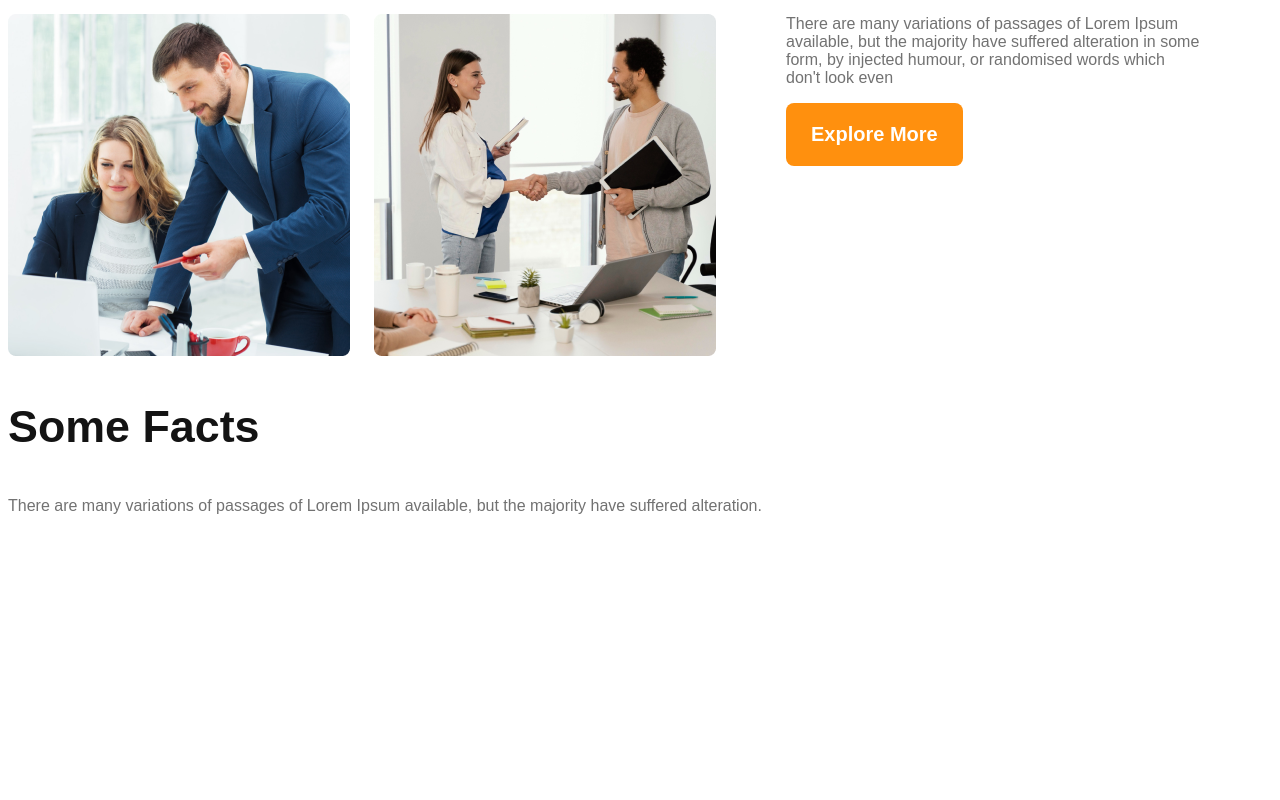
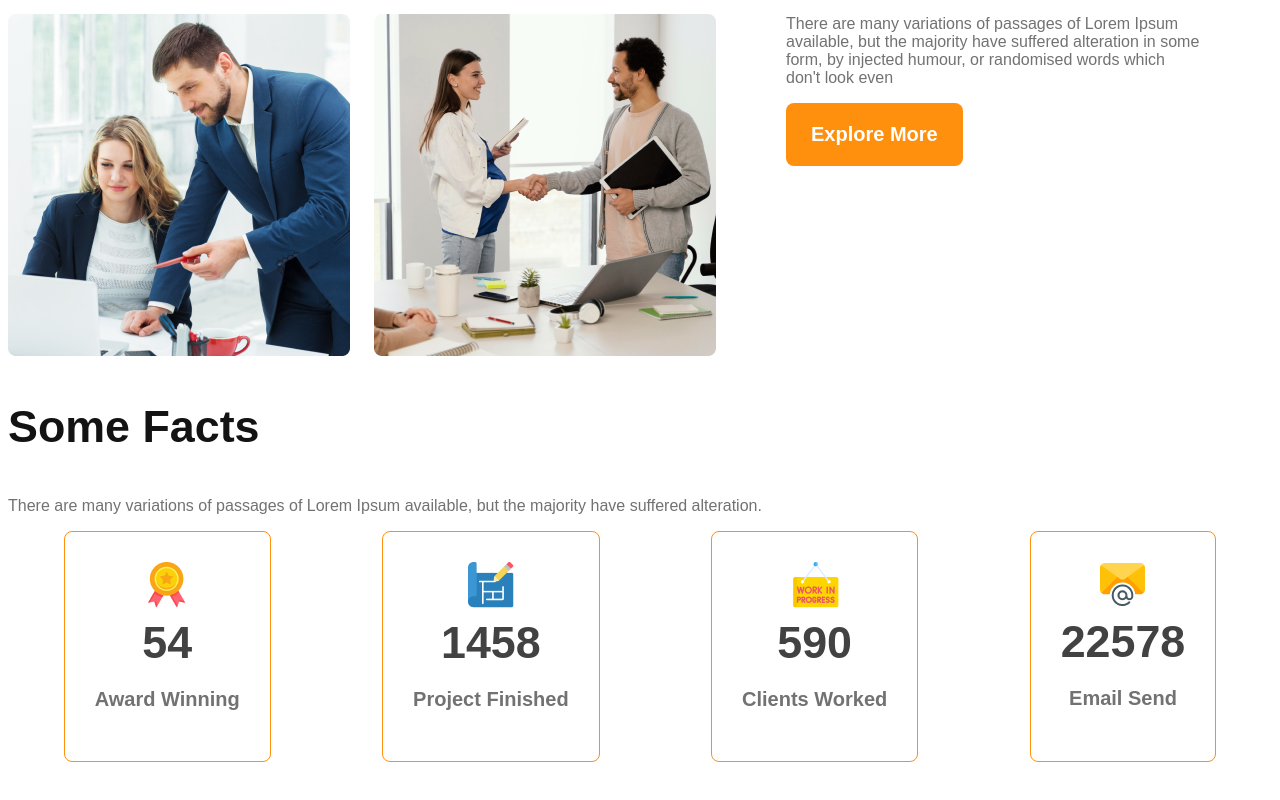
Before and after one commit to zaman-atif/g3-architects-website, a plain HTML site: page index.html in a window 1280 px wide. Shown: the part 1424-2224 px from the top of the page. Before the commit the page ends 2009 px from the top, so only its background shows below. Drawn offline with Linux system fonts and the light colour scheme.

Commit message:
primary facts section done

```diff
--- a/index.html
+++ b/index.html
@@ -64,6 +64,28 @@
         <section class="facts">
             <h3 class="section-title">Some Facts</h3>
             <p class="text-light-gray">There are many variations of passages of Lorem Ipsum available, but the majority have suffered alteration.</p>
+            <div class="facts-card-container">
+                <div class="card">
+                    <img src="images/icons/ribon.png" alt="Ribbon">
+                    <h2 class="card-stats">54</h2>
+                    <p class="card-title text-light-gray">Award Winning</p>
+                </div>
+                <div class="card">
+                    <img src="images/icons/projects.png" alt="projects">
+                    <h2 class="card-stats">1458</h2>
+                    <p class="card-title text-light-gray">Project Finished</p>
+                </div>
+                <div class="card">
+                    <img src="images/icons/customers.png" alt="customers">
+                    <h2 class="card-stats">590</h2>
+                    <p class="card-title text-light-gray">Clients Worked</p>
+                </div>
+                <div class="card">
+                    <img src="images/icons/email.png" alt="email">
+                    <h2 class="card-stats">22578</h2>
+                    <p class="card-title text-light-gray">Email Send</p>
+                </div>
+            </div>
         </section>
     </main>
     <footer></footer>
--- a/styles/architect.css
+++ b/styles/architect.css
@@ -125,6 +125,29 @@ nav li {
     font-weight: 700;
 }
 
+/* Facts section  */
+.facts-card-container{
+    display: flex;
+    justify-content: space-around;
+}
+.facts-card-container .card {
+    border-radius: 8px;
+    border: 1px solid #FF900E;
+    text-align: center;
+    padding: 30px;
+}
+.facts-card-container .card-stats{
+    font-size: 2.8rem;
+    color: #424242;
+    margin-top: 10px;
+    margin-bottom: 10px;
+    margin-top: 5px;
+}
+.facts-card-container .card-title{
+    font-weight: 600;
+    font-size: 1.25rem;
+
+}
 /* Responsive styles  */
 
 /* Mobile Devices  */
```
